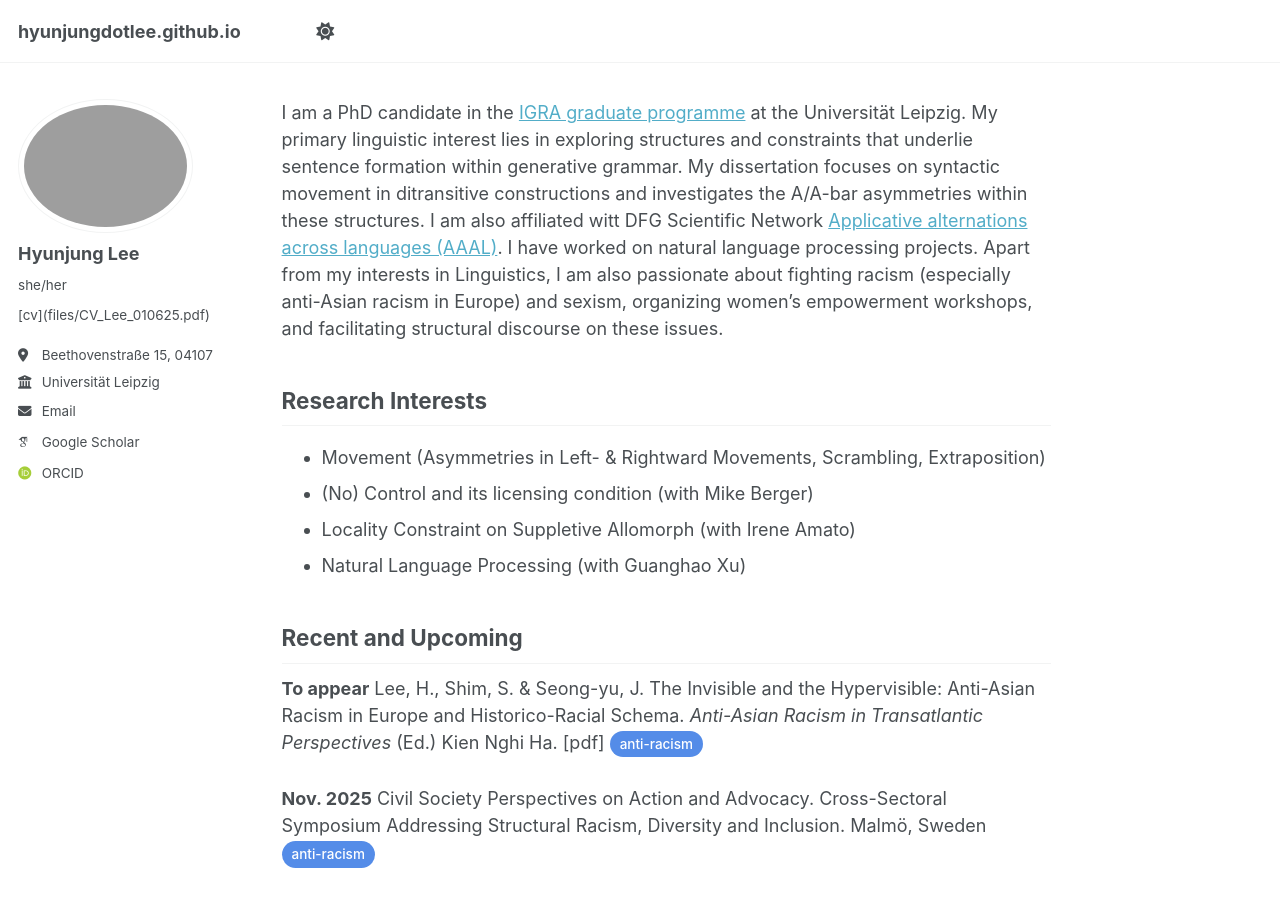
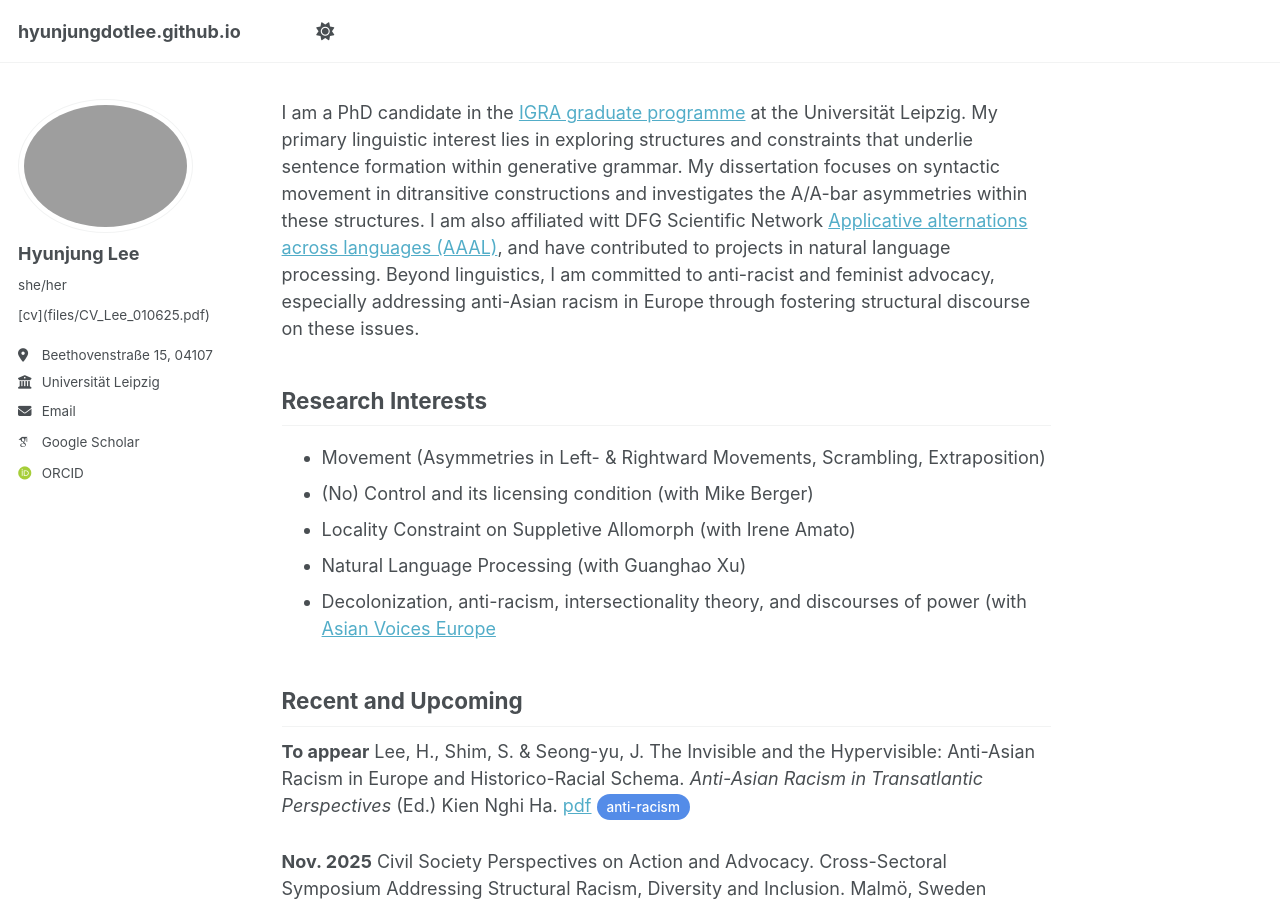
Before and after one commit to hyunjungdotlee/hyunjungdotlee.github.io, a Jekyll site: the page built from _pages/about.md, in a window 1280 px wide and 900 px high. Built offline with Jekyll 4.4.1, drawn with Linux system fonts in a browser that asks for light colours; some web fonts are replaced; a script that is not in the unit is left out.

Commit message:
Update about.md

```diff
--- a/_pages/about.md
+++ b/_pages/about.md
@@ -9,7 +9,7 @@ redirect_from:
 
 
 
-I am a PhD candidate in the [IGRA graduate programme](https://www.philol.uni-leipzig.de/graduiertenkolleg-interaktion-grammatischer-bausteine) at the Universität Leipzig. My primary linguistic interest lies in exploring structures and constraints that underlie sentence formation within generative grammar. My dissertation focuses on syntactic movement in ditransitive constructions and investigates the A/A-bar asymmetries within these structures.  I am also affiliated witt DFG Scientific Network [Applicative alternations across languages (AAAL)](https://aaal.uni-koeln.de/). I have worked on natural language processing projects. Apart from my interests in Linguistics, I am also passionate about fighting racism (especially anti-Asian racism in Europe) and sexism, organizing women's empowerment workshops, and facilitating structural discourse on these issues.
+I am a PhD candidate in the [IGRA graduate programme](https://www.philol.uni-leipzig.de/graduiertenkolleg-interaktion-grammatischer-bausteine) at the Universität Leipzig. My primary linguistic interest lies in exploring structures and constraints that underlie sentence formation within generative grammar. My dissertation focuses on syntactic movement in ditransitive constructions and investigates the A/A-bar asymmetries within these structures.  I am also affiliated witt DFG Scientific Network [Applicative alternations across languages (AAAL)](https://aaal.uni-koeln.de/), and have contributed to projects in natural language processing. Beyond linguistics, I am committed to anti-racist and feminist advocacy, especially addressing anti-Asian racism in Europe through  fostering structural discourse on these issues.
 
 
 Research Interests
@@ -18,12 +18,13 @@ Research Interests
 * (No) Control and its licensing condition (with Mike Berger)
 * Locality Constraint on Suppletive Allomorph  (with Irene Amato)
 * Natural Language Processing (with Guanghao Xu)
+* Decolonization, anti-racism, intersectionality theory, and discourses of power (with [Asian Voices Europe]((https://www.asianvoiceseurope.org/))
 
 
 Recent and Upcoming
 ------
 <strong>To appear</strong>
-Lee, H., Shim, S. & Seong-yu, J. The Invisible and the Hypervisible: Anti-Asian Racism in Europe and Historico-Racial Schema. <em>Anti-Asian Racism in Transatlantic Perspectives</em> (Ed.) Kien Nghi Ha. [pdf] <span class="pill pill-ar">anti-racism</span>
+Lee, H., Shim, S. & Seong-yu, J. The Invisible and the Hypervisible: Anti-Asian Racism in Europe and Historico-Racial Schema. <em>Anti-Asian Racism in Transatlantic Perspectives</em> (Ed.) Kien Nghi Ha. [pdf](files/LeeShimSeong-Yu2024.pdf) <span class="pill pill-ar">anti-racism</span>
 
 <strong>Nov. 2025</strong> Civil Society Perspectives on Action and Advocacy. Cross-Sectoral Symposium Addressing Structural Racism, Diversity and Inclusion. Malmö, Sweden <span class="pill pill-ar">anti-racism</span>
 
```
